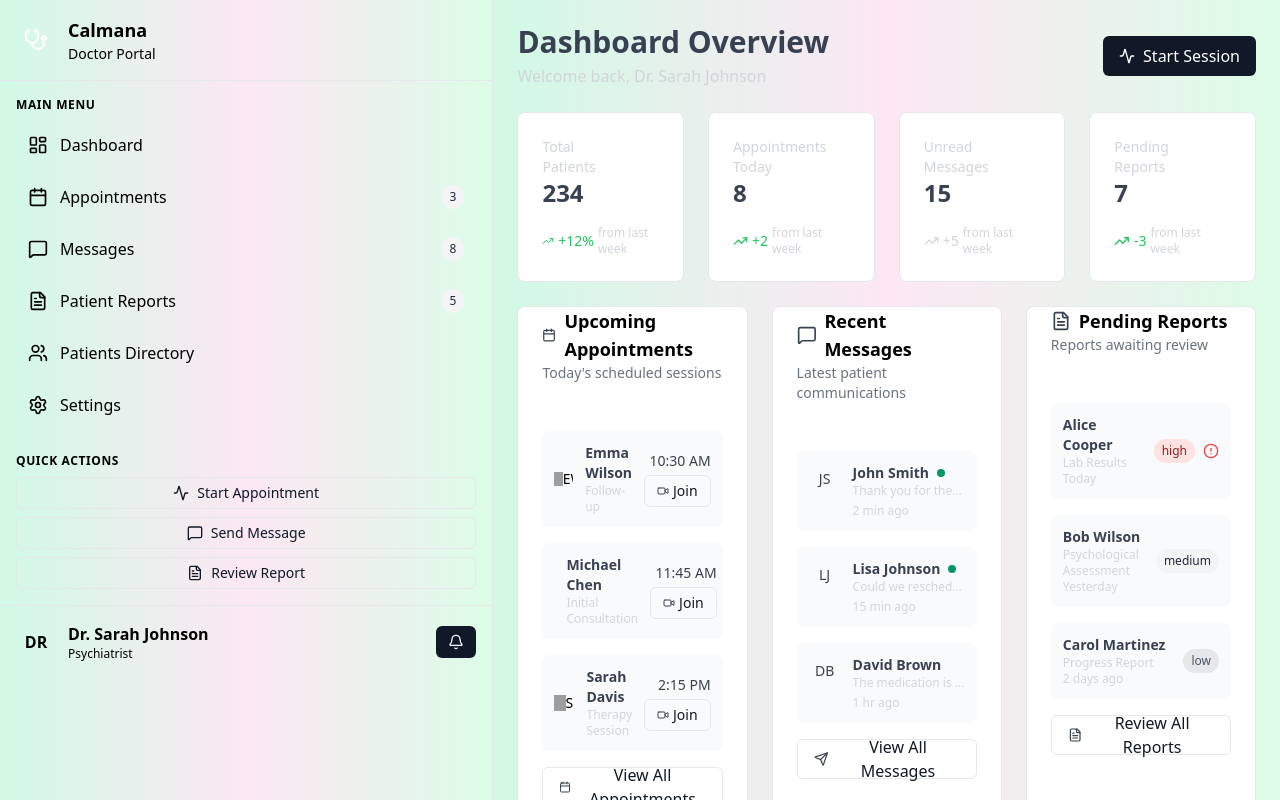
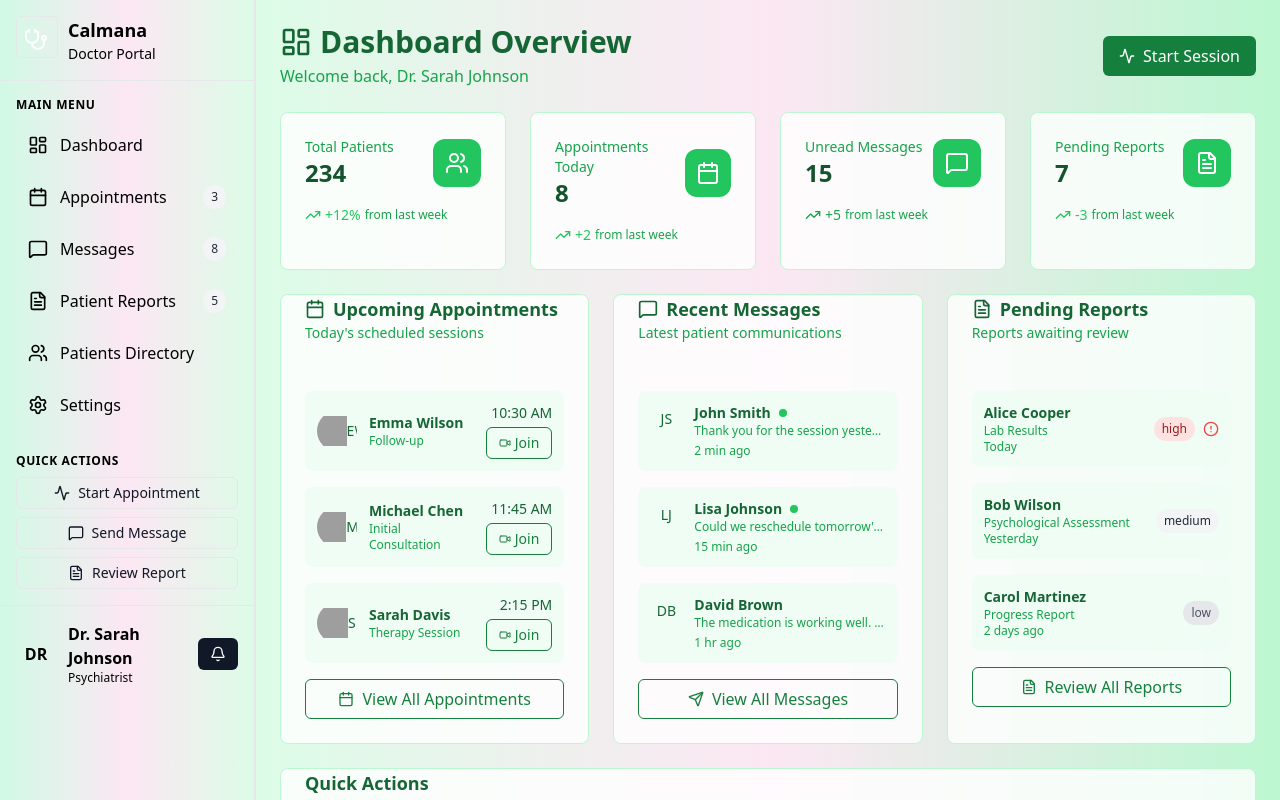
Before and after one commit to hardik951/Calmana, a React (Create React App) app in the folder client/: page /doctor-dashboard in a window 1280 px wide. Shown: the top 800 px of the page. Built offline with nearby package versions, Linux system fonts and the light colour scheme; sample sign-in values are in the browser's storage; grey boxes are pictures that could not be loaded.

Commit message:
Calmana v1.3.3

```diff
--- a/client/src/components/DoctorDashboardContent.jsx
+++ b/client/src/components/DoctorDashboardContent.jsx
@@ -12,7 +12,8 @@ import {
   Activity,
   AlertCircle,
   Video,
-  Send
+  Send,
+  LayoutDashboard
 } from 'lucide-react';
 
 const statsCards = [
@@ -120,15 +121,18 @@ const pendingReports = [
 
 export function DoctorDashboardContent() {
   return (
-    <div className="min-h-screen bg-gradient-to-r from-emerald-100 via-pink-100 to-green-100 p-6 space-y-6 overflow-auto custom-scrollbar">
+    <div className="min-h-screen bg-gradient-to-r from-green-100 via-pink-100 to-green-200 p-6 space-y-6 overflow-auto">
       {/* Header */}
       <div className="flex items-center justify-between">
         <div>
-          <h1 className="text-3xl font-bold text-calmText">Dashboard Overview</h1>
-          <p className="text-grayThreeHundred mt-1">Welcome back, Dr. Sarah Johnson</p>
+          <h1 className="text-3xl font-bold text-green-800 flex items-center gap-2">
+            <LayoutDashboard className="w-8 h-8 text-green-800" />
+            Dashboard Overview
+          </h1>
+          <p className="text-green-600 mt-1">Welcome back, Dr. Sarah Johnson</p>
         </div>
         <div className="flex gap-3">
-          <Button className="gradient-primary shadow-calmana-medium hover:scale-105 transition-transform">
+          <Button className="bg-green-700 text-white hover:bg-green-800">
             <Activity className="w-4 h-4 mr-2" />
             Start Session
           </Button>
@@ -138,23 +142,23 @@ export function DoctorDashboardContent() {
       {/* Stats Cards */}
       <div className="grid grid-cols-1 md:grid-cols-2 lg:grid-cols-4 gap-6">
         {statsCards.map((stat, index) => (
-          <Card key={stat.title} className="glass-morphism border-grayTwoHundred hover:shadow-calmana-medium transition-all duration-200 animate-fade-in-up" style={{ animationDelay: `${index * 100}ms` }}>
+          <Card key={stat.title} className="bg-white/80 backdrop-blur-sm border-green-200 hover:shadow-md transition-all duration-200">
             <CardContent className="p-6">
               <div className="flex items-center justify-between">
                 <div>
-                  <p className="text-sm font-medium text-grayThreeHundred">{stat.title}</p>
-                  <p className="text-2xl font-bold text-calmText">{stat.value}</p>
+                  <p className="text-sm font-medium text-green-600">{stat.title}</p>
+                  <p className="text-2xl font-bold text-green-900">{stat.value}</p>
                 </div>
-                <div className="w-12 h-12 rounded-xl gradient-primary flex items-center justify-center">
+                <div className="w-12 h-12 bg-green-500 rounded-xl flex items-center justify-center">
                   <stat.icon className="w-6 h-6 text-white" />
                 </div>
               </div>
               <div className="flex items-center mt-4">
-                <TrendingUp className={`w-4 h-4 mr-1 ${stat.changeType === 'positive' ? 'text-greenFiveHundred' : 'text-grayThreeHundred'}`} />
-                <span className={`text-sm font-medium ${stat.changeType === 'positive' ? 'text-greenFiveHundred' : 'text-grayThreeHundred'}`}>
+                <TrendingUp className={`w-4 h-4 mr-1 ${stat.changeType === 'positive' ? 'text-green-500' : 'text-green-600'}`} />
+                <span className={`text-sm font-medium ${stat.changeType === 'positive' ? 'text-green-500' : 'text-green-600'}`}>
                   {stat.change}
                 </span>
-                <span className="text-xs text-grayThreeHundred ml-1">from last week</span>
+                <span className="text-xs text-green-600 ml-1">from last week</span>
               </div>
             </CardContent>
           </Card>
@@ -164,89 +168,89 @@ export function DoctorDashboardContent() {
       {/* Main Content Grid */}
       <div className="grid grid-cols-1 lg:grid-cols-2 xl:grid-cols-3 gap-6">
         {/* Upcoming Appointments */}
-        <Card className="glass-morphism border-grayTwoHundred">
+        <Card className="bg-white/80 backdrop-blur-sm border-green-200">
           <CardHeader>
-            <CardTitle className="flex items-center gap-2">
-              <Calendar className="w-5 h-5 text-calmText" />
+            <CardTitle className="flex items-center gap-2 text-green-800">
+              <Calendar className="w-5 h-5 text-green-800" />
               Upcoming Appointments
             </CardTitle>
-            <CardDescription>Today's scheduled sessions</CardDescription>
+            <CardDescription className="text-green-600">Today's scheduled sessions</CardDescription>
           </CardHeader>
           <CardContent className="space-y-4">
             {upcomingAppointments.map((appointment) => (
-              <div key={appointment.id} className="flex items-center gap-3 p-3 rounded-lg bg-softGray hover:bg-grayOneHundred transition-colors">
+              <div key={appointment.id} className="flex items-center gap-3 p-3 rounded-lg bg-green-50 hover:bg-green-100 transition-colors">
                 <Avatar className="w-10 h-10">
                   <AvatarImage src={appointment.avatar} alt={appointment.patient} />
-                  <AvatarFallback>{appointment.patient.split(' ').map(n => n[0]).join('')}</AvatarFallback>
+                  <AvatarFallback className="text-green-800">{appointment.patient.split(' ').map(n => n[0]).join('')}</AvatarFallback>
                 </Avatar>
                 <div className="flex-1">
-                  <p className="font-semibold text-sm text-calmText">{appointment.patient}</p>
-                  <p className="text-xs text-grayThreeHundred">{appointment.type}</p>
+                  <p className="font-semibold text-sm text-green-800">{appointment.patient}</p>
+                  <p className="text-xs text-green-600">{appointment.type}</p>
                 </div>
                 <div className="text-right">
-                  <p className="text-sm font-medium text-calmText">{appointment.time}</p>
-                  <Button size="sm" variant="outline" className="mt-1">
-                    <Video className="w-3 h-3 mr-1 text-calmText" />
+                  <p className="text-sm font-medium text-green-800">{appointment.time}</p>
+                  <Button size="sm" variant="outline" className="mt-1 text-green-700 border-green-700 hover:bg-green-100">
+                    <Video className="w-3 h-3 mr-1 text-green-700" />
                     Join
                   </Button>
                 </div>
               </div>
             ))}
-            <Button variant="outline" className="w-full mt-4 text-calmText">
-              <Calendar className="w-4 h-4 mr-2 text-calmText" />
+            <Button variant="outline" className="w-full mt-4 text-green-700 border-green-700 hover:bg-green-100">
+              <Calendar className="w-4 h-4 mr-2 text-green-700" />
               View All Appointments
             </Button>
           </CardContent>
         </Card>
 
         {/* Recent Messages */}
-        <Card className="glass-morphism border-grayTwoHundred">
+        <Card className="bg-white/80 backdrop-blur-sm border-green-200">
           <CardHeader>
-            <CardTitle className="flex items-center gap-2">
-              <MessageSquare className="w-5 h-5 text-calmText" />
+            <CardTitle className="flex items-center gap-2 text-green-800">
+              <MessageSquare className="w-5 h-5 text-green-800" />
               Recent Messages
             </CardTitle>
-            <CardDescription>Latest patient communications</CardDescription>
+            <CardDescription className="text-green-600">Latest patient communications</CardDescription>
           </CardHeader>
           <CardContent className="space-y-4">
             {recentMessages.map((message) => (
-              <div key={message.id} className="flex items-start gap-3 p-3 rounded-lg bg-softGray hover:bg-grayOneHundred transition-colors">
+              <div key={message.id} className="flex items-start gap-3 p-3 rounded-lg bg-green-50 hover:bg-green-100 transition-colors">
                 <Avatar className="w-8 h-8">
-                  <AvatarFallback className="text-calmText">{message.patient.split(' ').map(n => n[0]).join('')}</AvatarFallback>
+                  <AvatarFallback className="text-green-800">{message.patient.split(' ').map(n => n[0]).join('')}</AvatarFallback>
                 </Avatar>
                 <div className="flex-1 min-w-0">
                   <div className="flex items-center gap-2">
-                    <p className="font-semibold text-sm text-calmText">{message.patient}</p>
-                    {message.unread && <div className="w-2 h-2 rounded-full bg-emeraldSixHundred animate-pulse-soft" />}
+                    <p className="font-semibold text-sm text-green-800">{message.patient}</p>
+                    {message.unread && <div className="w-2 h-2 rounded-full bg-green-500 animate-pulse-soft" />}
                   </div>
-                  <p className="text-xs text-grayThreeHundred truncate">{message.message}</p>
-                  <p className="text-xs text-grayThreeHundred mt-1">{message.time}</p>
+                  <p className="text-xs text-green-600 truncate">{message.message}</p>
+                  <p className="text-xs text-green-600 mt-1">{message.time}</p>
                 </div>
               </div>
             ))}
-            <Button variant="outline" className="w-full mt-4 text-calmText">
-              <Send className="w-4 h-4 mr-2 text-calmText" />
+            <Button variant="outline" className="w-full mt-4 text-green-700 border-green-700 hover:bg-green-100">
+              <Send className="w-4 h-4 mr-2 text-green-700" />
               View All Messages
             </Button>
           </CardContent>
         </Card>
 
         {/* Pending Reports */}
-        <Card className="glass-morphism border-grayTwoHundred">
+        <Card className="bg-white/80 backdrop-blur-sm border-green-200">
           <CardHeader>
-            <CardTitle className="flex items-center gap-2">
-              <FileText className="w-5 h-5 text-calmText" />
+            <CardTitle className="flex items-center gap-2 text-green-800">
+              <FileText className="w-5 h-5 text-green-800" />
               Pending Reports
             </CardTitle>
-            <CardDescription>Reports awaiting review</CardDescription>
+            <CardDescription className="text-green-600">Reports awaiting review</CardDescription>
           </CardHeader>
           <CardContent className="space-y-4">
             {pendingReports.map((report) => (
-              <div key={report.id} className="flex items-center gap-3 p-3 rounded-lg bg-softGray hover:bg-grayOneHundred transition-colors">
+              <div key={report.id} className="flex items-center gap-3 p-3 rounded-lg bg-green-50 hover:bg-green-100 transition-colors">
                 <div className="flex-1">
-                  <p className="font-semibold text-sm text-calmText">{report.patient}</p>
-                  <p className="text-xs text-grayThreeHundred">{report.type}</p>
-                  <p className="text-xs text-grayThreeHundred">{report.date}</p>
+                  <p className="font-semibold text-sm text-green-800">{report.patient}</p>
+                  <p className="text-xs text-green-600">{report.type}</p>
+                  <p className="text-xs text-green-600">{report.date}</p>
                 </div>
                 <div className="flex items-center gap-2">
                   <Badge
@@ -259,8 +263,8 @@ export function DoctorDashboardContent() {
                 </div>
               </div>
             ))}
-            <Button variant="outline" className="w-full mt-4 text-calmText">
-              <FileText className="w-4 h-4 mr-2 text-calmText" />
+            <Button variant="outline" className="w-full mt-4 text-green-700 border-green-700 hover:bg-green-100">
+              <FileText className="w-4 h-4 mr-2 text-green-700" />
               Review All Reports
             </Button>
           </CardContent>
@@ -268,27 +272,27 @@ export function DoctorDashboardContent() {
       </div>
 
       {/* Quick Actions Section */}
-      <Card className="glass-morphism border-grayTwoHundred">
+      <Card className="bg-white/80 backdrop-blur-sm border-green-200">
         <CardHeader>
-          <CardTitle>Quick Actions</CardTitle>
-          <CardDescription>Frequently used actions for efficient workflow</CardDescription>
+          <CardTitle className="text-green-800">Quick Actions</CardTitle>
+          <CardDescription className="text-green-600">Frequently used actions for efficient workflow</CardDescription>
         </CardHeader>
         <CardContent>
           <div className="grid grid-cols-2 md:grid-cols-4 gap-4">
-            <Button variant="outline" className="h-20 flex-col gap-2 border-grayTwoHundred hover:bg-grayOneHundred text-calmText">
-              <Activity className="w-6 h-6 text-calmText" />
+            <Button variant="outline" className="h-20 flex-col gap-2 border-green-200 hover:bg-green-100 text-green-700">
+              <Activity className="w-6 h-6 text-green-700" />
               <span className="text-sm">Start Session</span>
             </Button>
-            <Button variant="outline" className="h-20 flex-col gap-2 border-grayTwoHundred hover:bg-grayOneHundred text-calmText">
-              <MessageSquare className="w-6 h-6 text-calmText" />
+            <Button variant="outline" className="h-20 flex-col gap-2 border-green-200 hover:bg-green-100 text-green-700">
+              <MessageSquare className="w-6 h-6 text-green-700" />
               <span className="text-sm">Send Message</span>
             </Button>
-            <Button variant="outline" className="h-20 flex-col gap-2 border-grayTwoHundred hover:bg-grayOneHundred text-calmText">
-              <Calendar className="w-6 h-6 text-calmText" />
+            <Button variant="outline" className="h-20 flex-col gap-2 border-green-200 hover:bg-green-100 text-green-700">
+              <Calendar className="w-6 h-6 text-green-700" />
               <span className="text-sm">Schedule Appointment</span>
             </Button>
-            <Button variant="outline" className="h-20 flex-col gap-2 border-grayTwoHundred hover:bg-grayOneHundred text-calmText">
-              <FileText className="w-6 h-6 text-calmText" />
+            <Button variant="outline" className="h-20 flex-col gap-2 border-green-200 hover:bg-green-100 text-green-700">
+              <FileText className="w-6 h-6 text-green-700" />
               <span className="text-sm">Create Report</span>
             </Button>
           </div>
--- a/client/src/pages/DoctorDashboard.jsx
+++ b/client/src/pages/DoctorDashboard.jsx
@@ -1,14 +1,47 @@
-import React from 'react';
+import React, { useState } from 'react';
+import { Menu, X } from 'lucide-react';
 import { DoctorSidebar } from '../components/DoctorSidebar';
 import { DoctorDashboardContent } from '../components/DoctorDashboardContent';
 
 export default function DoctorDashboard() {
   console.log('DoctorDashboard rendered, isAuthenticated:', localStorage.getItem('isAuthenticated') === 'true');
+  const [isSidebarOpen, setIsSidebarOpen] = useState(true); // Sidebar open by default
+
+  const toggleSidebar = () => {
+    setIsSidebarOpen(!isSidebarOpen);
+  };
+
   return (
-    <div className="min-h-screen flex w-full bg-background">
-      <DoctorSidebar />
-      <main className="flex-1 overflow-hidden">
-        <DoctorDashboardContent />
+    <div className="min-h-screen flex w-full bg-gradient-to-r from-emerald-100 via-pink-100 to-green-100">
+      {/* Sidebar with toggle class */}
+      <div
+        className={`${
+          isSidebarOpen ? 'translate-x-0' : '-translate-x-full'
+        } fixed inset-y-0 w-64 bg-gradient-to-r from-emerald-100 via-pink-100 to-green-100 border-r border-primary/20 transition-transform duration-300 ease-in-out z-10`}
+      >
+        <DoctorSidebar />
+      </div>
+
+      {/* Main Content with Overlay and Toggle Button */}
+      <main className="flex-1 overflow-hidden relative">
+        <button
+          onClick={toggleSidebar}
+          className="p-2 bg-transparent border border-gray-200 rounded fixed top-4 left-4 z-20 flex items-center justify-center"
+          style={{
+            background: 'linear-gradient(90deg, #10B981, #F472B6, #34D399)', // Matching gradient
+            WebkitBackgroundClip: 'text',
+            color: 'transparent',
+          }}
+        >
+          {isSidebarOpen ? (
+            <X className="w-6 h-6" /> // Close icon
+          ) : (
+            <Menu className="w-6 h-6" /> // Hamburger icon
+          )}
+        </button>
+        <div className={isSidebarOpen ? 'ml-64' : 'ml-0 transition-all duration-300'}>
+          <DoctorDashboardContent />
+        </div>
       </main>
     </div>
   );
```
